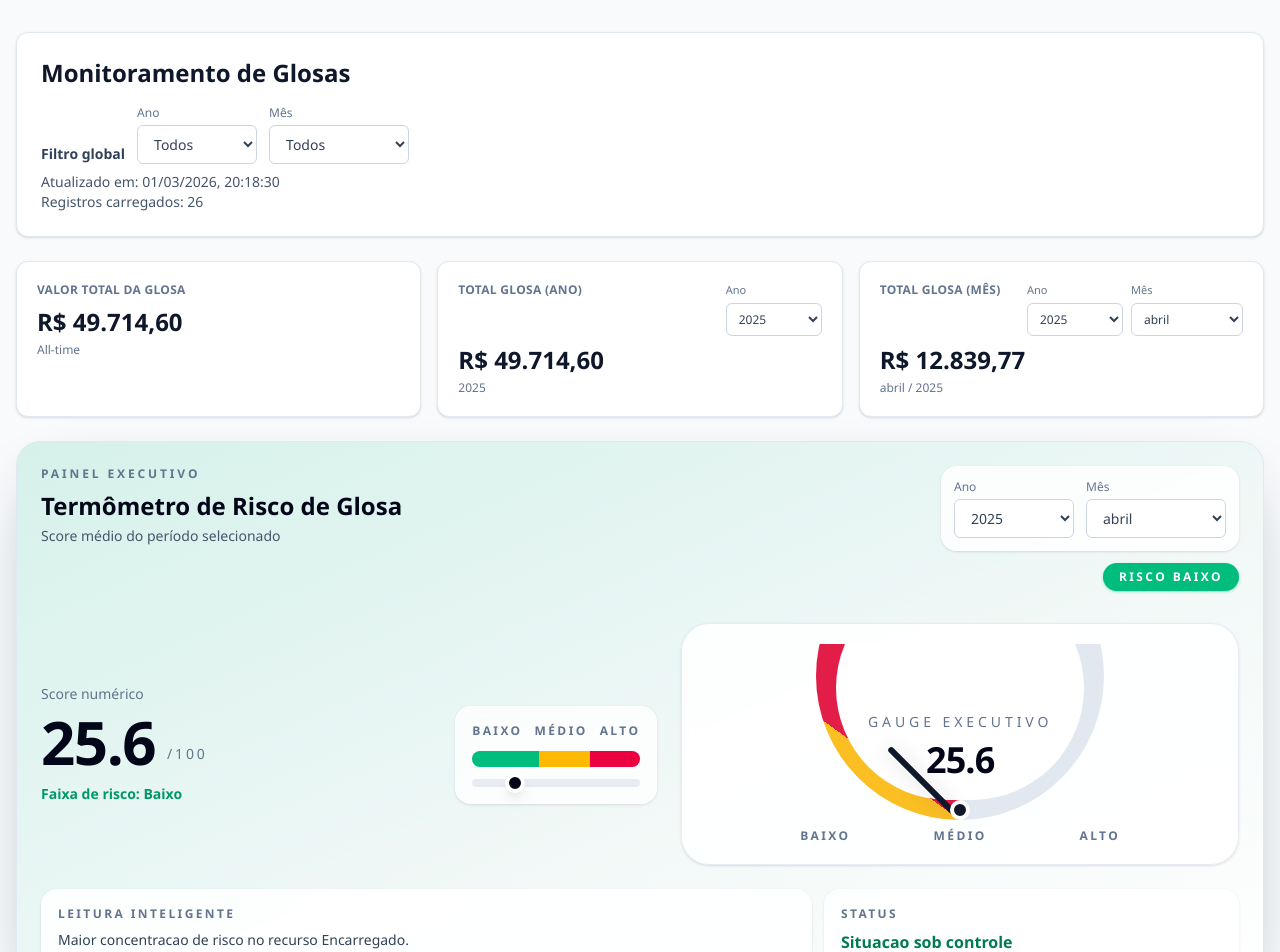
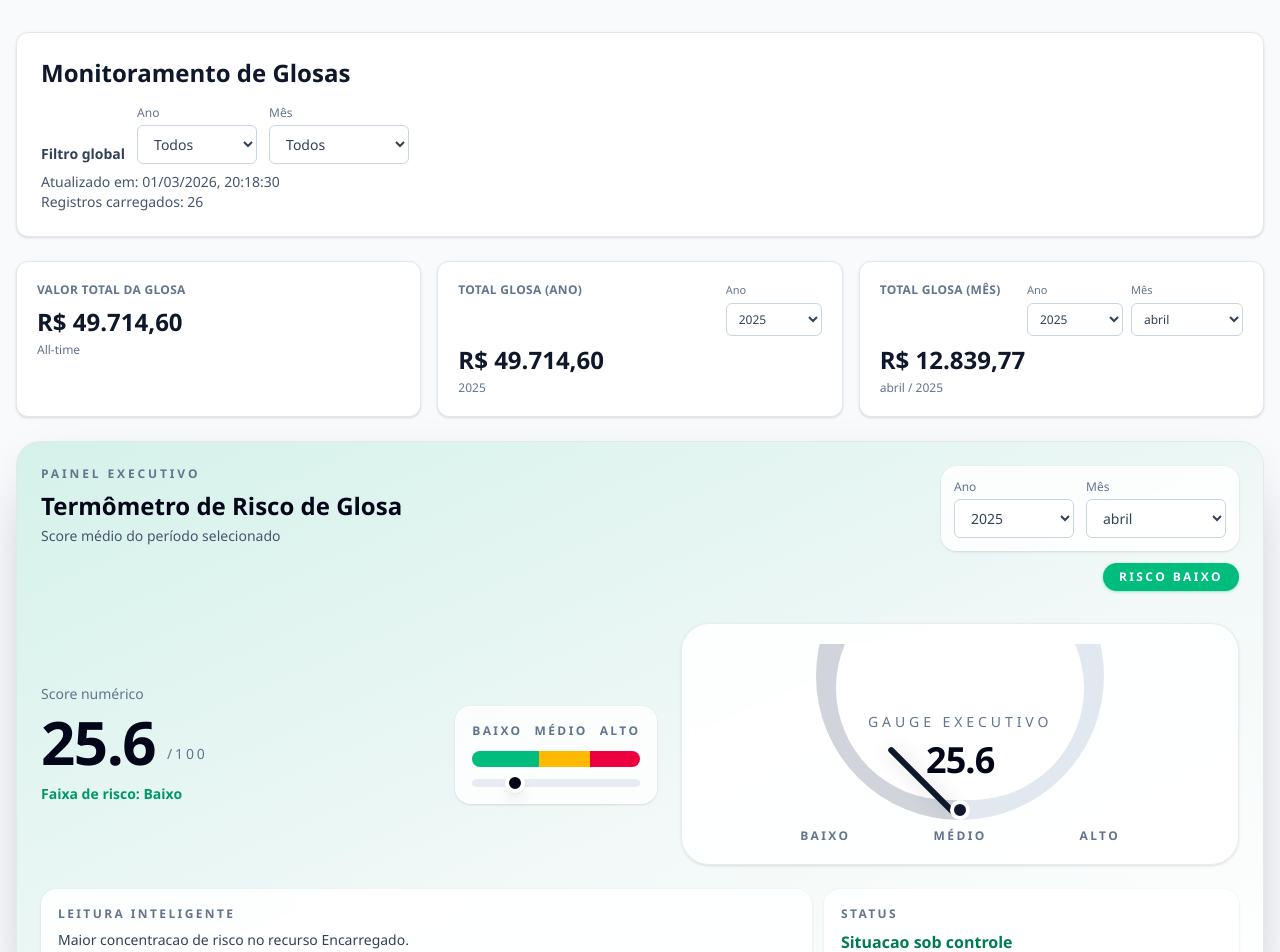
Before and after one commit to Pvbit/glosa-dashboard-data, a Next.js app: page / in a window 1280 px wide. Shown: the top 952 px of the page. Built offline with nearby package versions, Linux system fonts and the light colour scheme.

Commit message:
Add 'Todos' option to Risk and Ranking filters

```diff
--- a/src/components/RiskGauge.tsx
+++ b/src/components/RiskGauge.tsx
@@ -132,7 +132,7 @@ export function RiskGauge({ score, level, summary, supportText, actions }: RiskG
         <div className="rounded-[28px] border border-slate-200/80 bg-white/88 p-5 shadow-sm backdrop-blur">
           <div className="mx-auto flex max-w-[320px] flex-col items-center">
             <div className="relative h-44 w-72 overflow-hidden">
-              <div className="absolute inset-x-0 bottom-0 h-72 rounded-full bg-[conic-gradient(from_180deg_at_50%_100%,#10b981_0deg_72deg,#fbbf24_72deg_126deg,#e11d48_126deg_180deg,#e2e8f0_180deg_360deg)]" />
+              <div className="absolute inset-x-0 bottom-0 h-72 rounded-full bg-[conic-gradient(from_180deg_at_50%_100%,#d1d5db_0deg_180deg,#e2e8f0_180deg_360deg)]" />
               <div className="absolute inset-x-5 bottom-5 h-56 rounded-full bg-white" />
               <div
                 className="absolute bottom-1 left-1/2 z-10 h-24 w-1.5 origin-bottom -translate-x-1/2 rounded-full bg-slate-900 shadow-[0_0_20px_rgba(15,23,42,0.18)]"
```
